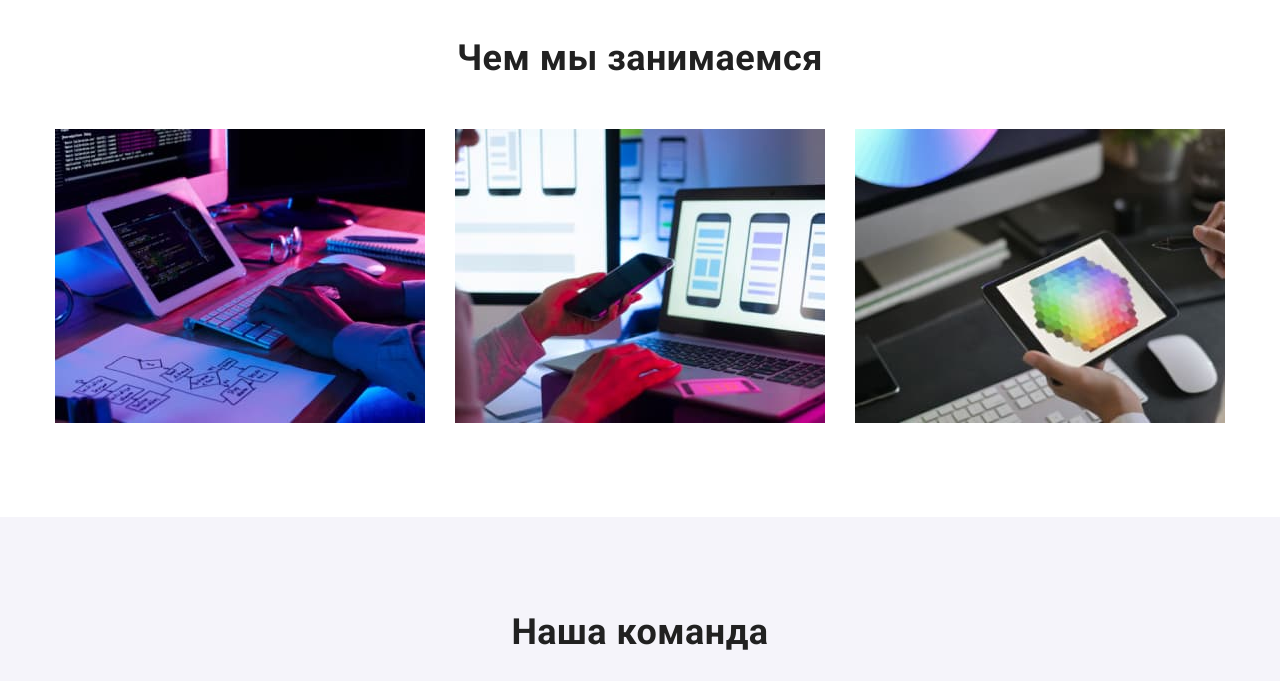
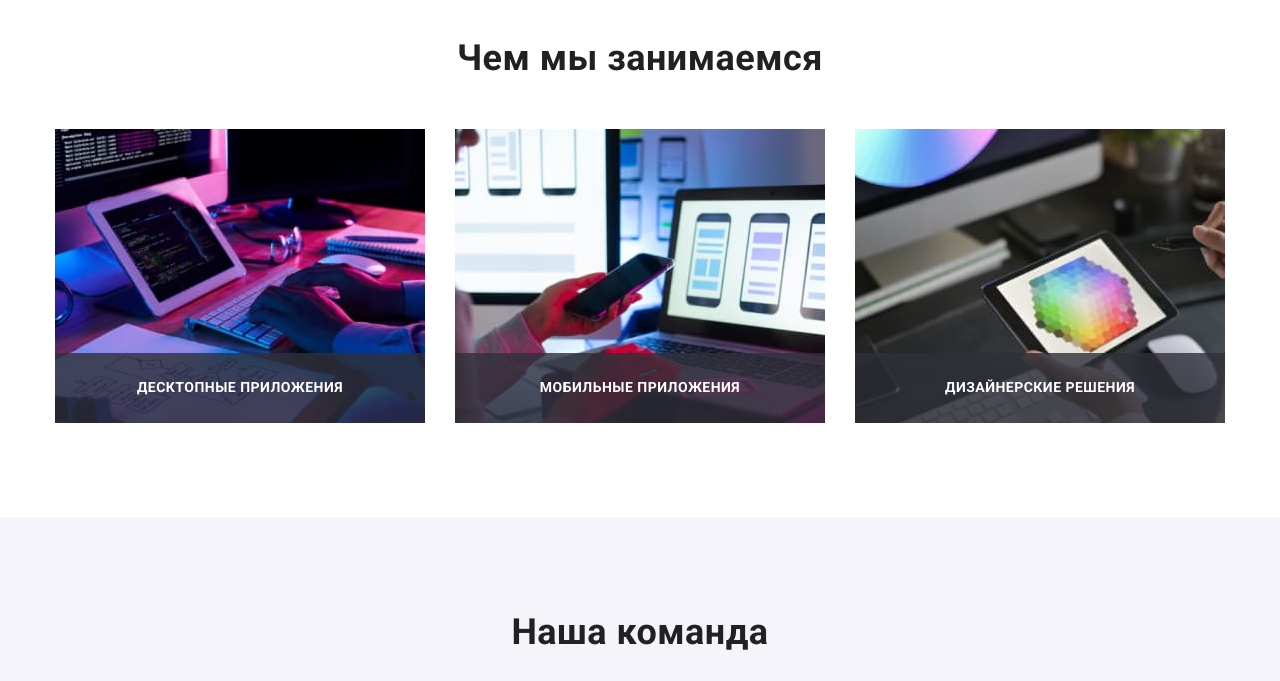
Before and after one commit to fedorzvyk/goit-markup-hw-05, a plain HTML site: page index.html in a window 1280 px wide. Shown: the part 1080-1761 px from the top of the page. Drawn offline with nearby package versions, Linux system fonts and the light colour scheme.

Commit message:
Добавляет текст в разделе "Чем мы занимаемся"

```diff
--- a/css/styles.css
+++ b/css/styles.css
@@ -298,6 +298,30 @@ body {
     display: flex;
 }
 
+.work .item {
+    position: relative;
+}
+
+
+.work-title {
+    position: absolute;
+    bottom:  0;
+
+    display: flex;
+    margin-bottom: 0;
+    width: 370px;
+    height: 70px;
+    align-items:center;
+    justify-content: center;
+
+    font-weight: 700;
+    font-size: 14px;
+    line-height: 1.14;
+    text-transform: uppercase;
+    color: var(--primary-white-color);
+    background: rgba(47, 48, 58, 0.8);
+}
+
 .work .item + .item {
     margin-left: 30px;
 }
--- a/index.html
+++ b/index.html
@@ -119,10 +119,19 @@
                     Чем мы занимаемся
                 </h2>
                 <ul class="work list">
-                    <li class="item"><img src="./images/img1.jpg" alt="Изучаем алгоритмы" width="370"></li>
-                    <li class="item"><img src="./images/img2.jpg" alt="Разрабатываем мобильные приложения" width="370">
+                    <li class="item">
+                        <img class="work-img" src="./images/img1.jpg" alt="Изучаем алгоритмы" width="370">
+                        <h3 class="work-title">Десктопные приложения</h3>
                     </li>
-                    <li class="item"><img src="./images/img3.jpg" alt="Делаем дизайн" width="370"></li>
+                    <li class="item">
+                        <img class="work-img" src="./images/img2.jpg" alt="Разрабатываем мобильные приложения"
+                            width="370">
+                        <h3 class="work-title">Мобильные приложения</h3>
+                    </li>
+                    <li class="item">
+                        <img class="work-img" src="./images/img3.jpg" alt="Делаем дизайн" width="370">
+                        <h3 class="work-title">Дизайнерские решения</h3>
+                    </li>
                 </ul>
             </div>
         </section>
```
